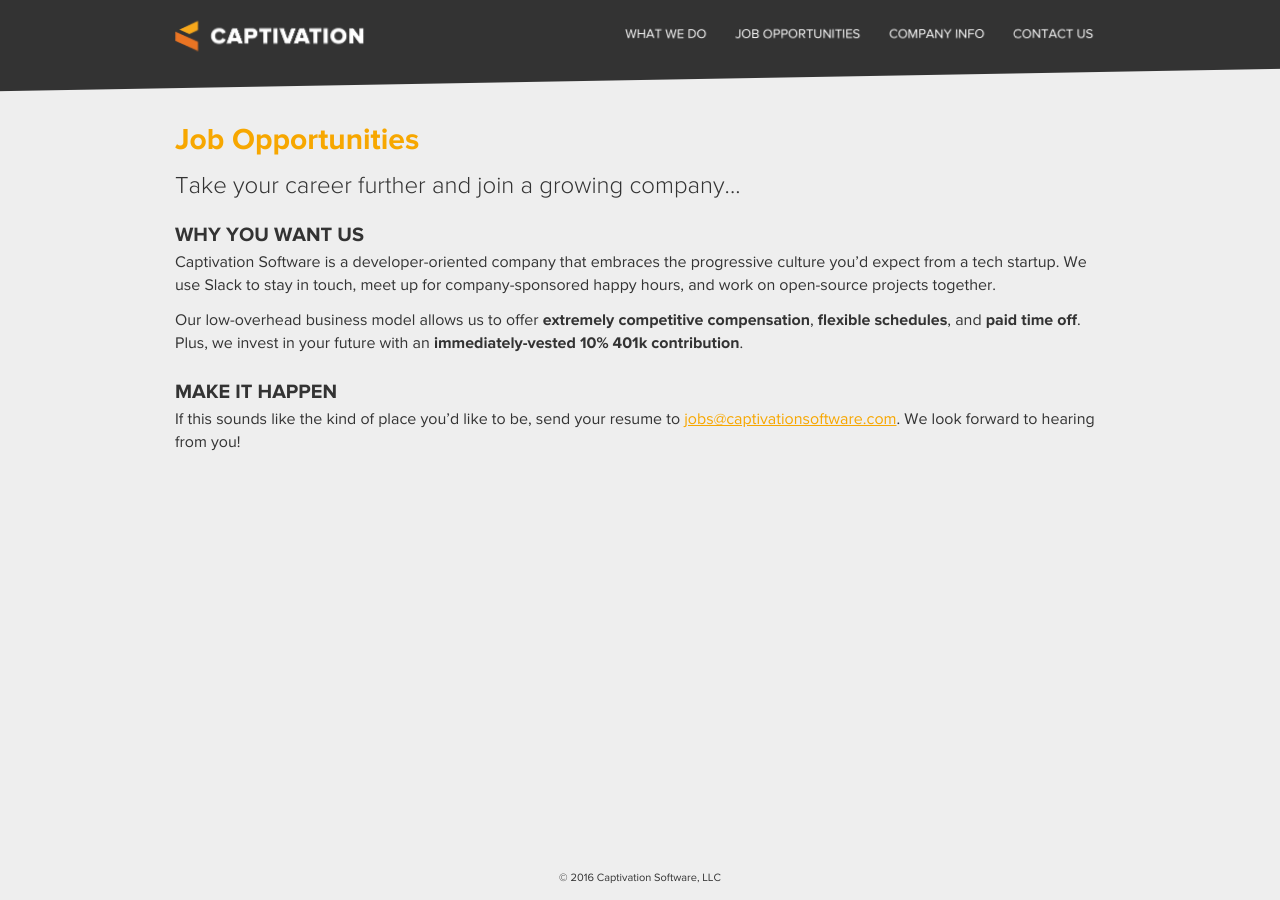
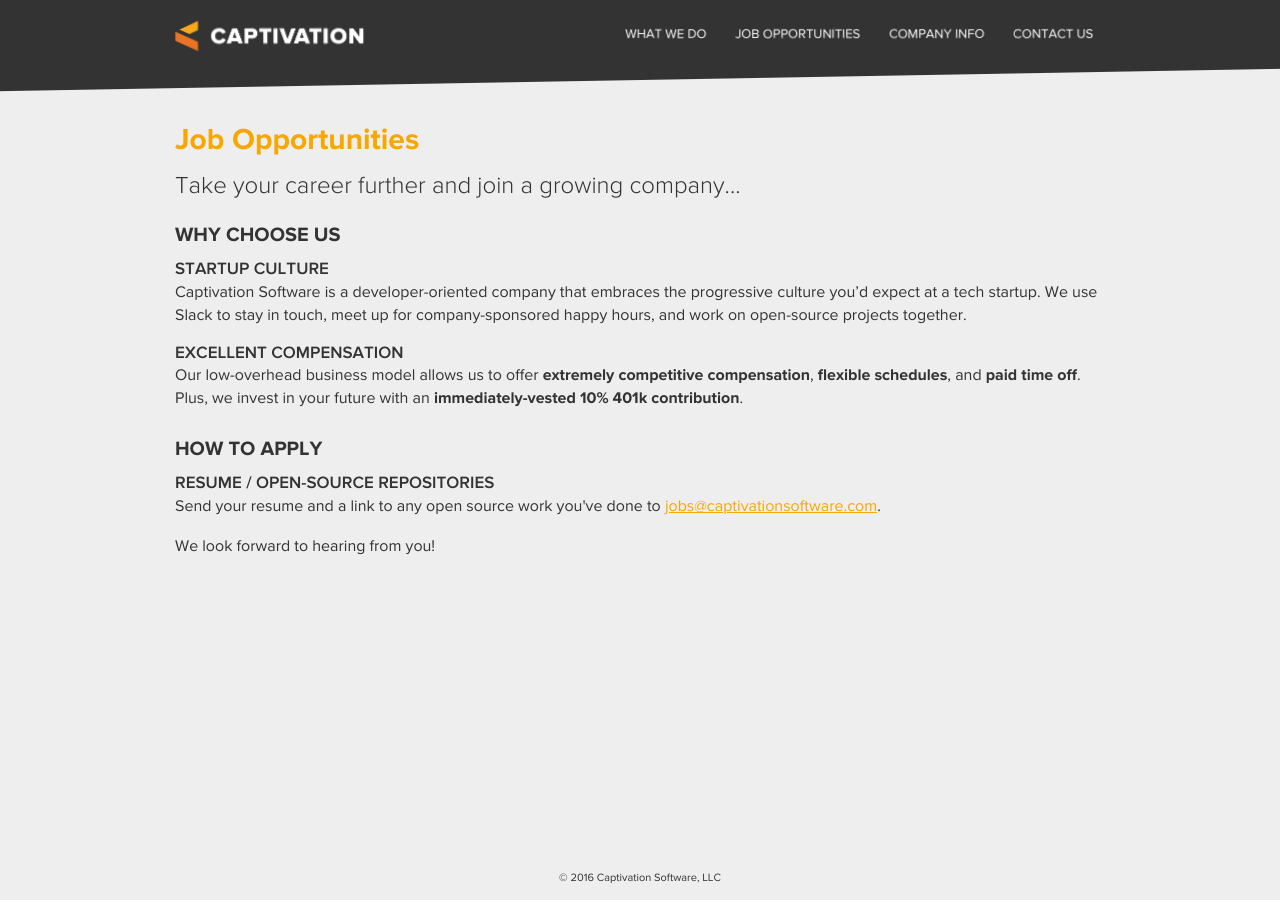
Before and after one commit to isabella232/captivationsoftware.github.io-archive, a Jekyll site: the page built from jobs.html, in a window 1280 px wide. Built offline with Jekyll 4.4.1, drawn with Linux system fonts in a browser that asks for light colours; nearby versions of some CDN libraries; some web fonts are replaced.

```diff
--- a/css/structure.css
+++ b/css/structure.css
@@ -90,7 +90,7 @@ body {
 }
 
 .overview h3 {
-  margin-top: 0;
+  margin: 0;
 }
 
 .overview h3 + p, .overview h3 + ul {
@@ -172,7 +172,11 @@ h1 + p, p {
 
 h2 + p, h3 + p, h3 + ul, h4 + p, h4 + ul {
   padding: 2px 0;
-  margin-bottom: 0;
+  margin-bottom: 15px;
+}
+
+h3 + h4 {
+  margin-top: 15px;
 }
 
 p + h4 {
--- a/css/theme.css
+++ b/css/theme.css
@@ -15,7 +15,10 @@
 }
 
 h1,
-a,
+a:link,
+a:visited,
+a:hover,
+a:active,
 .required {
   color: #F7A700;
 }
@@ -75,14 +78,6 @@ label.required::after {
   color: #FFFFFF;
 }
 
-.solution.row {
-  border-bottom: dotted 1px rgba(51,51,51,0.2);
-}
-
-.solution.row:last-child {
-  border-bottom: 0;
-}
-
 /* Orange override */
 .orange-bg {
   background-color: #F7A700;
--- a/jobs.html
+++ b/jobs.html
@@ -6,10 +6,19 @@ heading: 'Job Opportunities'
 <div class="row">
   <div class="col-xs-12">
     <h2>Take your career further and join a growing company...</h2>
-    <h3>Why You Want Us</h3>
-    <p>Captivation Software is a developer-oriented company that embraces the progressive culture you’d expect from a tech startup. We use Slack to stay in touch, meet up for company-sponsored happy hours, and work on open-source projects together.</p>
+
+    <h3>Why Choose Us</h3>
+
+    <h4>Startup Culture</h4>
+    <p>Captivation Software is a developer-oriented company that embraces the progressive culture you’d expect at a tech startup. We use Slack to stay in touch, meet up for company-sponsored happy hours, and work on open-source projects together.</p>
+
+    <h4>Excellent Compensation</h4>
     <p>Our low-overhead business model allows us to offer <strong>extremely competitive compensation</strong>, <strong>flexible schedules</strong>, and <strong>paid time off</strong>. Plus, we invest in your future with an <strong>immediately-vested 10% 401k contribution</strong>.</p>
-    <h3>Make It Happen</h3>
-    <p>If this sounds like the kind of place you’d like to be, send your resume to <a href="mailto:jobs@captivationsoftware.com">jobs@captivationsoftware.com</a>. We look forward to hearing from you!</p>
+
+    <h3>How To Apply</h3>
+    <h4>Resume / Open-Source Repositories</h4>
+    <p>Send your resume and a link to any open source work you've done to <a href="mailto:jobs@captivationsoftware.com">jobs@captivationsoftware.com</a>.</p>
+    <p>We look forward to hearing from you!</p>
+
   </div>
 </div>
```
Also changed, not shown: company.html (+6 -14 lines).
